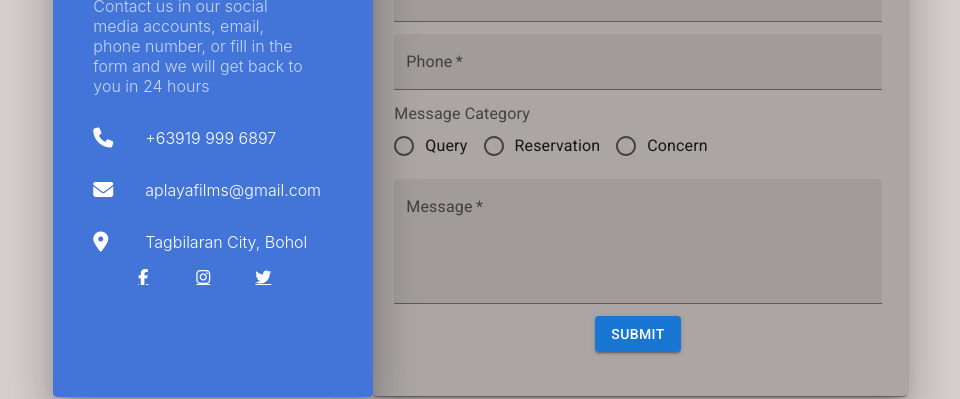
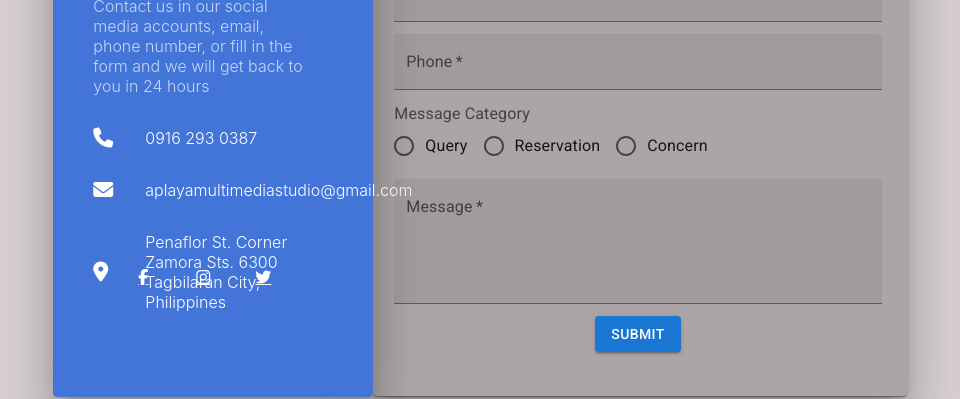
Before and after one commit to miniloda/Aplaya, a React (Create React App) app: page / in a window 1280 px wide. Shown: the part 3800-4199 px from the top of the page, without its empty margins (160-1120 px from the left). Built offline with nearby package versions, Linux system fonts and the light colour scheme; no server answers; what google-maps-react would draw is missing.

Commit message:
changed info in contact us

```diff
--- a/src/Components/MainLayout/Contact.js
+++ b/src/Components/MainLayout/Contact.js
@@ -80,15 +80,16 @@ export default function Contact(){
                 <p>Contact us in our social media accounts, email, phone number, or fill in the form and we will get back to you in 24 hours</p>
                 <div className="icon-text">
                 <i class="fa-solid fa-phone"></i>
-                    <span>+63919 999 6897</span>
+                    <span>0916 293 0387</span>
                 </div>
                 <div className="icon-text">
                 <i class="fa-solid fa-envelope"></i>
-                <span>aplayafilms@gmail.com</span>
+                <span>
+aplayamultimediastudio@gmail.com</span>
                 </div>
                 <div className="icon-text">
                 <i class="fa-solid fa-location-dot"></i>
-                    <span>Tagbilaran City, Bohol</span>
+                    <span>Penaflor St. Corner Zamora Sts. 6300 Tagbilaran City, Philippines</span>
                     </div>
                 <div className="social-media">
                     <a href= "#" className="icon-circle">
--- a/src/Components/MainLayout/Maps.js
+++ b/src/Components/MainLayout/Maps.js
@@ -45,12 +45,12 @@ class GoogleMapsContainer extends React.Component {
         google = { this.props.google }
         onClick = { this.onMapClick }
         zoom = { 14 }
-        initialCenter = {{ lat: 39.648209, lng: -75.711185 }}
+        initialCenter = {{ lat: 9.663421, lng: 123.855497 }}
       >
         <Marker
           onClick = { this.onMarkerClick }
           title = { 'Changing Colors Garage' }
-          position = {{ lat: 39.648209, lng: -75.711185 }}
+          position = {{ lat: 9.663421, lng: 123.855497}}
           name = { 'Changing Colors Garage' }
         />
         <InfoWindow
```
